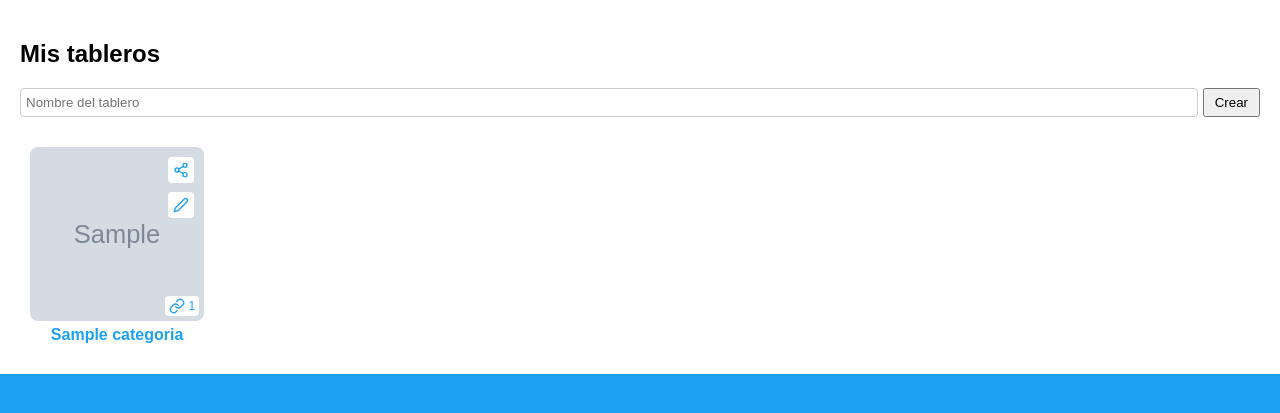
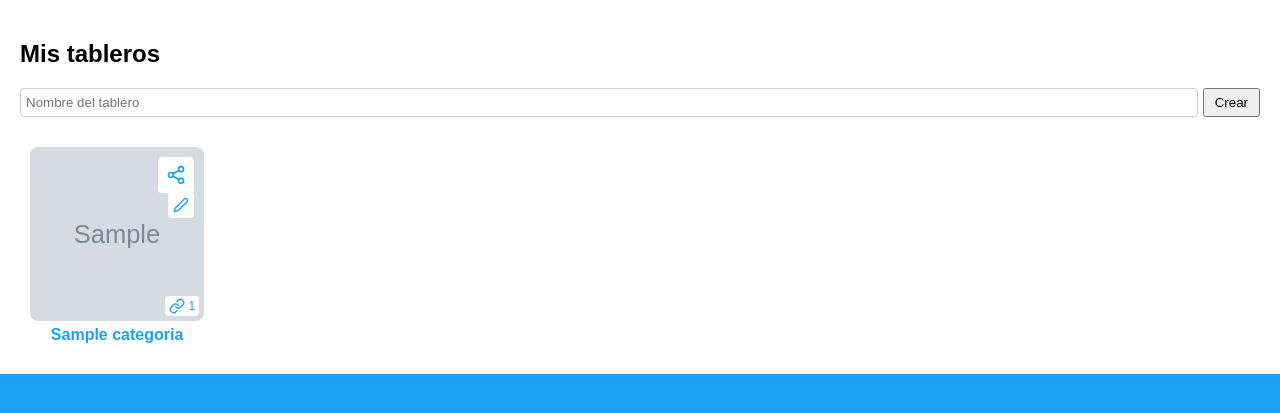
Before and after one commit to admivideo/linkaloo.com, a PHP site: page /tableros.php in a window 1280 px wide. Shown: the part 70-483 px from the top of the page. Run offline with PHP 8.4, Linux system fonts and the light colour scheme; the visitor is signed in with stand-in values (Sample User, id 1); tables that the repository leaves empty hold one stand-in row (values such as "Sample post"); grey boxes marked "Sample" are stand-in pictures; some web fonts are replaced.

Commit message:
style: enlarge share button

```diff
--- a/assets/style.css
+++ b/assets/style.css
@@ -110,8 +110,8 @@ textarea {
 .link-cards .card a {display:block;}
 .link-cards .card img {width:100%;height:auto;display:block;}
 .link-cards .card-image{position:relative;}
-.link-cards .card-image .share-btn{position:absolute;top:10px;right:10px;z-index:1;background:#fff;color:#1DA1F2;border:none;border-radius:4px;padding:5px;cursor:pointer;}
-.link-cards .card-image .share-btn svg{width:16px;height:16px;}
+.link-cards .card-image .share-btn{position:absolute;top:10px;right:10px;z-index:1;background:#fff;color:#1DA1F2;border:none;border-radius:4px;padding:8px;cursor:pointer;}
+.link-cards .card-image .share-btn svg{width:20px;height:20px;stroke:currentcolor;}
 .link-cards .card-image .edit-btn{position:absolute;top:40px;right:10px;z-index:1;background:#fff;color:#1DA1F2;border:none;border-radius:4px;padding:5px;display:flex;align-items:center;justify-content:center;}
 .link-cards .card-image .edit-btn svg{width:16px;height:16px;}
 .link-cards .card-image.no-image{display:flex;align-items:center;justify-content:center;background:#f5f8fa;height:150px;}
@@ -184,8 +184,8 @@ textarea {
 .board-link .link-count {position:absolute;bottom:5px;right:5px;background:#fff;color:#1DA1F2;border-radius:4px;padding:2px 4px;display:flex;align-items:center;gap:3px;font-size:12px;}
 .board-link .link-count svg{width:16px;height:16px;}
 .board-name {display:block;font-weight:bold;margin-top:5px;color:#1DA1F2;}
-.share-board{background:#fff;color:#1DA1F2;border:none;border-radius:4px;padding:5px;display:flex;align-items:center;justify-content:center;cursor:pointer;}
-.share-board svg{width:16px;height:16px;stroke:currentcolor;}
+.share-board{background:#fff;color:#1DA1F2;border:none;border-radius:4px;padding:8px;display:flex;align-items:center;justify-content:center;cursor:pointer;}
+.share-board svg{width:20px;height:20px;stroke:currentcolor;}
 .board-item .share-board{position:absolute;top:20px;right:20px;z-index:1;}
 .board-item .edit-board{position:absolute;top:55px;right:20px;text-decoration:none;background:#fff;color:#1DA1F2;border:none;border-radius:4px;padding:5px;display:flex;align-items:center;justify-content:center;z-index:1;}
 .board-item .edit-board svg{width:16px;height:16px;}
```
